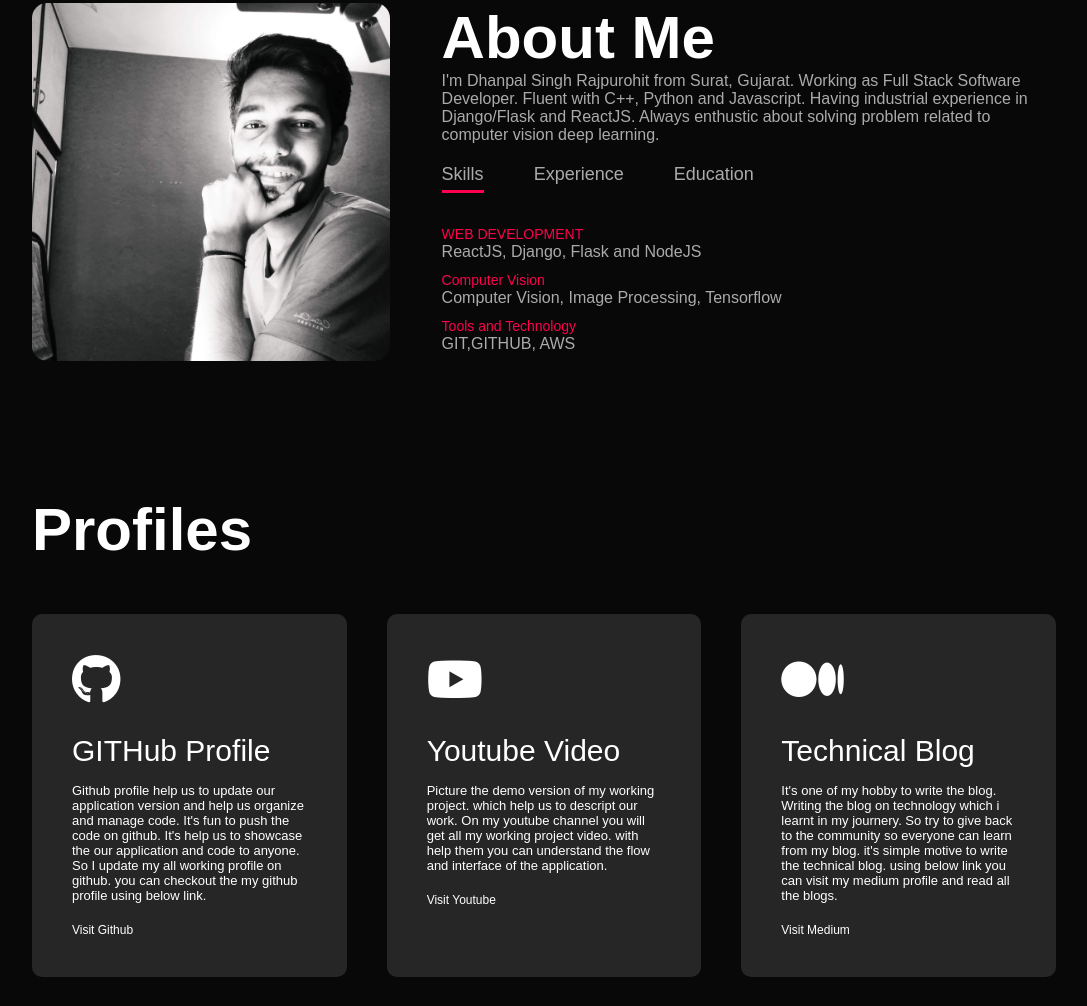
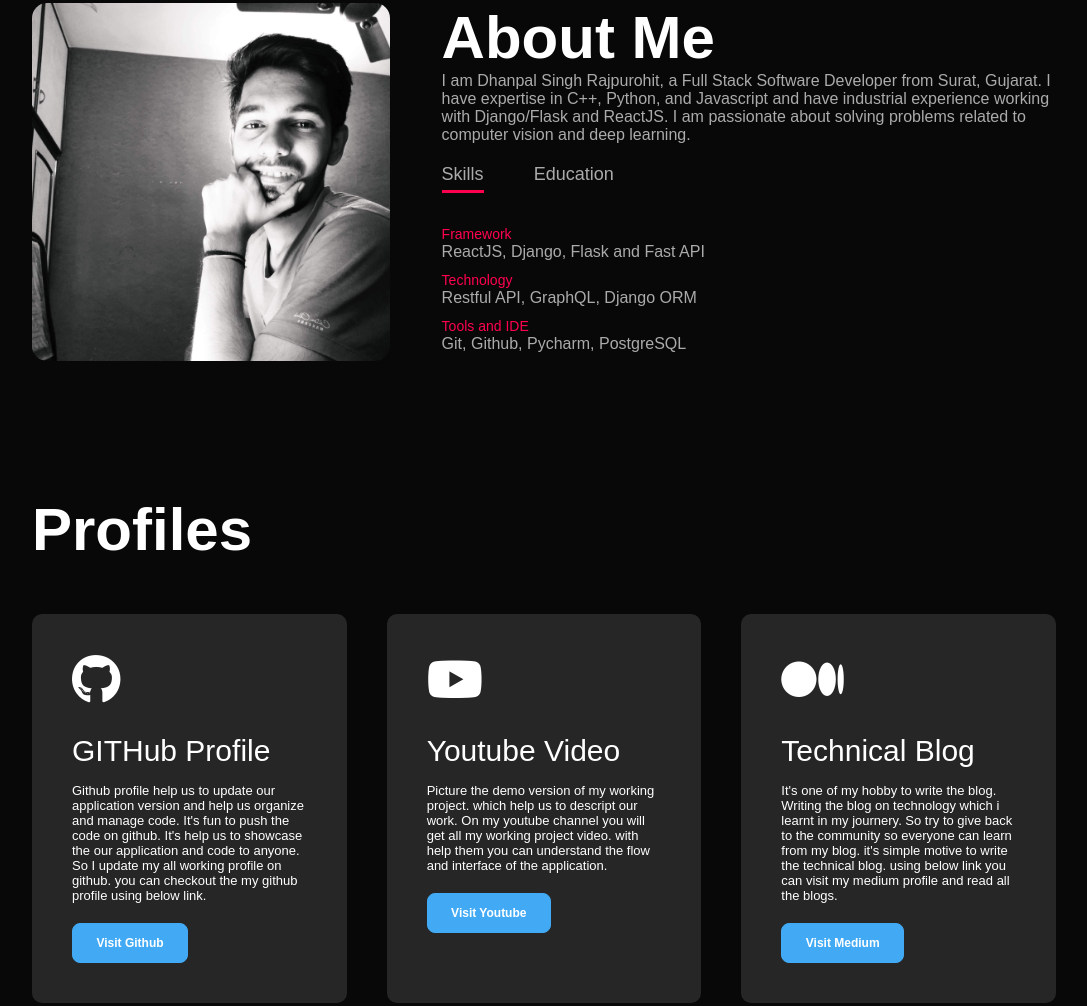
Before and after one commit to dhanpalrajpurohit/dhanpalrajpurohit, a plain HTML site: page index.html in a window 1280 px wide. Shown: the part 887-1893 px from the top of the page, without its empty margins (96-1183 px from the left). Drawn offline with Linux system fonts and the light colour scheme.

Commit message:
profile visit card button imporved

```diff
--- a/index.css
+++ b/index.css
@@ -173,6 +173,15 @@ nav ul li a:hover::after{
     background: #ff004f;
 
 }
+.btn-link{
+    padding: 5% 10% 5%;
+    background-color: #42aaf5;
+    border: 1px solid;
+    border-radius: 8px;
+    font-size: 14px;
+    border-color: #42aaf5;
+    font-weight: bold;
+}
 /* ------------------------------------ */
 #portfolio{
     padding: 50px 0;
--- a/index.html
+++ b/index.html
@@ -38,33 +38,33 @@
                 </div>
                 <div class="about-col-2">
                     <h1 class="sub-title">About Me</h1>
-                    <p>I'm Dhanpal Singh Rajpurohit from Surat, Gujarat. Working as Full Stack Software Developer. Fluent
-                        with C++, Python and Javascript. Having industrial experience in Django/Flask and ReactJS. Always
-                        enthustic about solving problem related to computer vision deep learning.</p>
+                    <p>
+                        I am Dhanpal Singh Rajpurohit, a Full Stack Software Developer from Surat, Gujarat. I have expertise in C++, Python, and Javascript and have industrial experience working with Django/Flask and ReactJS. I am passionate about solving problems related to computer vision and deep learning.
+                    </p>
                         <div class="tab-titles">
                             <p class="tab-links active-link" onclick="opentab('skills')">Skills</p>
-                            <p class="tab-links" onclick="opentab('experience')">Experience</p>
+                            <!-- <p class="tab-links" onclick="opentab('experience')">Experience</p> -->
                             <p class="tab-links" onclick="opentab('education')">Education</p>
                         </div>
                         <div class="tab-contents active-tab" id="skills">
                             <ul>
-                                <li><span>WEB DEVELOPMENT</span><br>ReactJS, Django, Flask and NodeJS</li>
-                                <li><span>Computer Vision</span><br>Computer Vision, Image Processing, Tensorflow</li>
-                                <li><span>Tools and Technology</span><br>GIT,GITHUB, AWS</li>
+                                <li><span>Framework</span><br>ReactJS, Django, Flask and Fast API</li>
+                                <li><span>Technology</span><br>Restful API, GraphQL, Django ORM</li>
+                                <li><span>Tools and IDE</span><br>Git, Github, Pycharm, PostgreSQL</li>
                             </ul>
                         </div>
-                        <div class="tab-contents" id="experience">
+                        <!-- <div class="tab-contents" id="experience">
                             <ul>
                                 <li><span>Software Developer</span><br>Designing Web/App interfaces</li>
                                 <li><span>Intern Software Developer</span><br>Designing Web/App interfaces</li>
                                 <li><span>Software Developer</span><br>Designing Web/App interfaces</li>
                             </ul>
-                        </div>
+                        </div> -->
                         <div class="tab-contents" id="education">
                             <ul>
-                                <li><span>Master of Computer Application - 2020-22</span><br>Dharmsinh Desai University Nadiad</li>
-                                <li><span>Bachelor of Computer Science - 2016-19</span><br>Shree Ram Krishna Institute of Computer Science and Applied Science</li>
-                                <li><span>HSC (Science Stream) - 2014-16</span><br>Gyan Jyot Vidhalay(Gujarat Board)</li>
+                                <li><span>Master of Computer Application - 2020-22</span><br>Dharmsinh Desai University, Nadiad</li>
+                                <li><span>Bachelor of Computer Science - 2016-19</span><br>Shree Ram Krishna Institute of Computer Science and Applied Science, Surat</li>
+                                <li><span>HSC (Science Stream) - 2014-16</span><br>Gyan Jyot Vidhalay(Gujarat Board), Surat</li>
                             </ul>
                         </div>
                 </div>
@@ -84,7 +84,7 @@
                         It's help us to showcase the our application and code to anyone. So I update my all working profile on github. you can checkout the
                         my github profile using below link.
                     </p>
-                    <a href="https://github.com/dhanpalrajpurohit" target="_blank">Visit Github</a>
+                    <a type="button" href="https://github.com/dhanpalrajpurohit" class="btn-link" target="_blank">Visit Github</a>
                 </div>
                 <div>
                     <i class="fa-brands fa-youtube"></i>
@@ -93,7 +93,9 @@
                         Picture the demo version of my working project. which help us to descript our work. On my youtube channel you will get all my
                         working project video. with help them you can understand the flow and interface of the application.
                     </p>
-                    <a href="https://www.youtube.com/@dhanpalsinghrajpurohit718" target="_blank">Visit Youtube</a>
+
+                        <a href="https://www.youtube.com/@dhanpalsinghrajpurohit718" class="btn-link" target="_blank">Visit Youtube</a>
+
                 </div>
                 <div>
                     <i class="fa-brands fa-medium"></i>
@@ -103,7 +105,7 @@
                         so everyone can learn from my blog. it's simple motive to write the technical blog. using below link you can visit my medium profile and read
                         all the blogs.
                     </p>
-                    <a href="https://rajpurohitdhanpal.medium.com/" target="_blank">Visit Medium</a>
+                    <a href="https://rajpurohitdhanpal.medium.com/" class="btn-link" target="_blank">Visit Medium</a>
                 </div>
             </div>
         </div>
```
